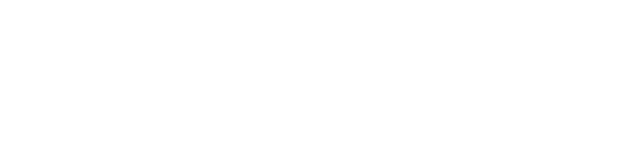
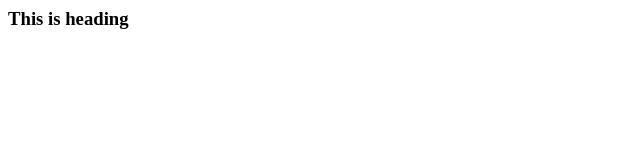
Before and after one commit to aliqureshi505/learngit, a plain HTML site: page index.html in a window 1280 px wide. Shown: the whole page, without its empty margins (0-640 px from the left). Drawn offline with Linux system fonts and the light colour scheme.

Commit message:
index.html file is modified

```diff
--- a/index.html
+++ b/index.html
@@ -1 +1,5 @@
-<html></html>
+<html>
+<body>
+	<h3>This is heading</h3>
+</body>
+</html>
```
